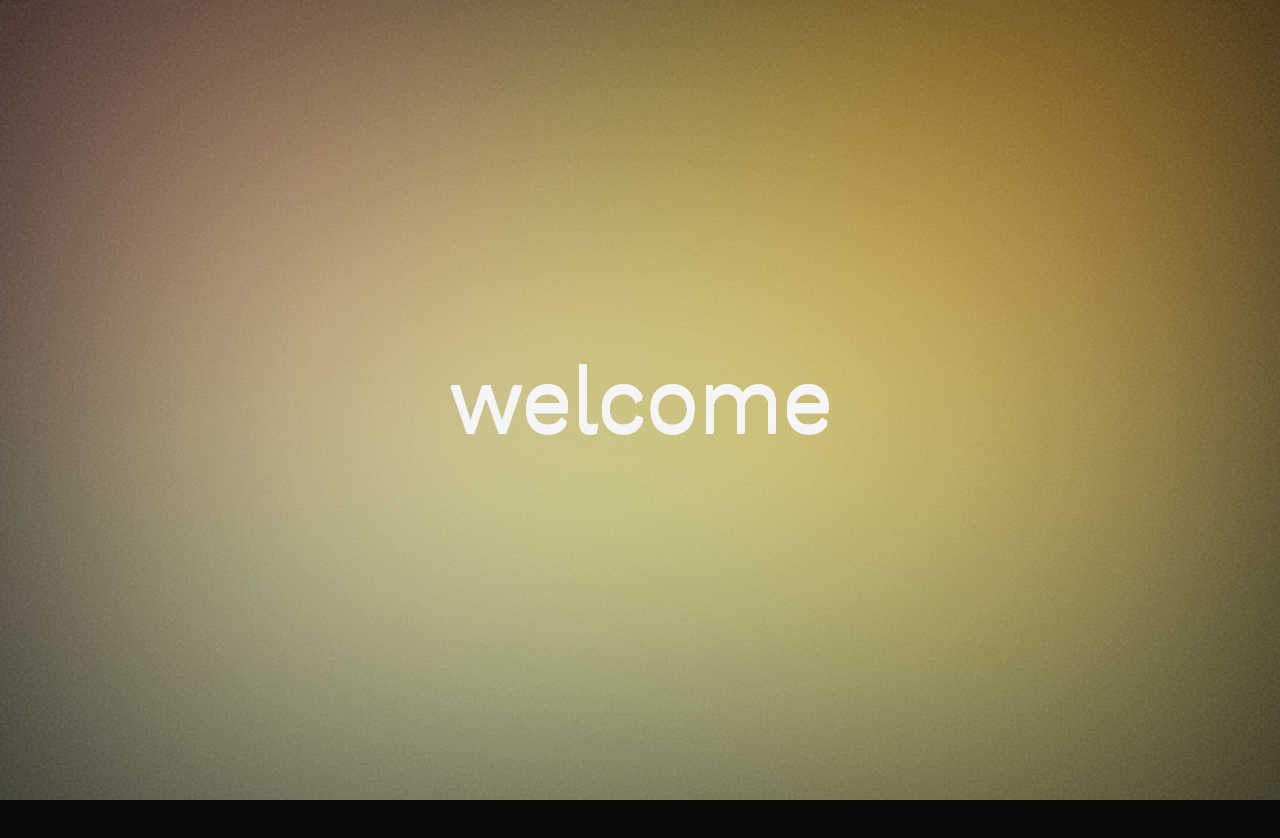
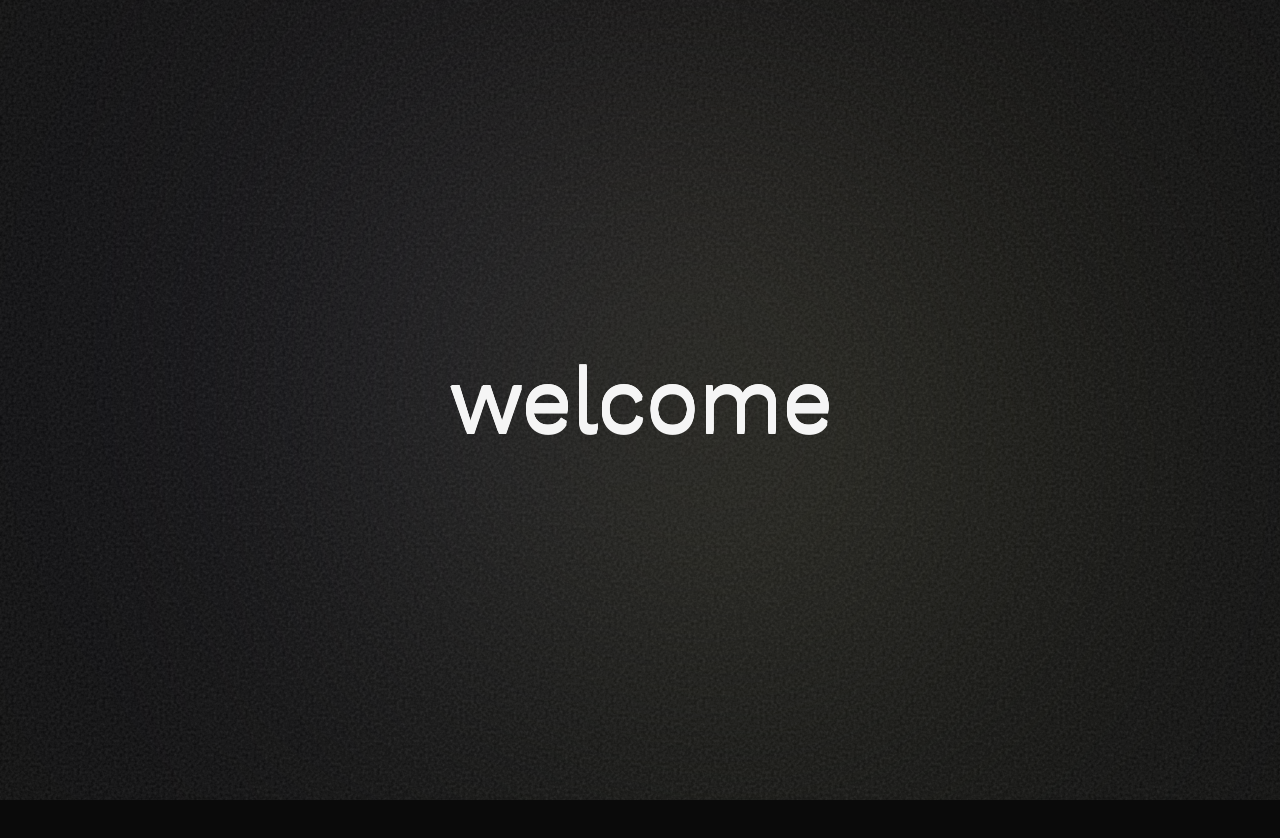
Before and after one commit to jerinzech/nmmdstudiowebsite, a Svelte app: page / in a window 1280 px wide. Shown: the top 838 px of the page. Built offline with nearby package versions, Linux system fonts and the light colour scheme; a web font is replaced by a local one.

Commit message:
refactor: update background styles for improved color visibility and contrast in Blocks and ColorWash components

```diff
--- a/src/components/Blocks.svelte
+++ b/src/components/Blocks.svelte
@@ -977,7 +977,12 @@
     padding: 1.5rem;
     overflow: hidden;
     border: 0.0625rem solid rgb(255 255 255 / 0.1);
-    background: rgb(255 255 255 / 0.05);
+    /*
+     * No white tint here on purpose. A translucent white fill lifted every
+     * block toward grey and washed out the colour wash showing through the
+     * frosted blur. With it gone the backdrop reads the ambient colour instead.
+     */
+    background: transparent;
     backdrop-filter: blur(1.5rem);
 
     /*
@@ -1462,7 +1467,8 @@
 
     border: 0.0625rem solid rgb(255 255 255 / 0.1);
     border-radius: 1.5625rem;
-    background: rgb(255 255 255 / 0.05);
+    /* Matches the blocks: no white tint, so the frosted blur shows the colour wash. */
+    background: transparent;
     backdrop-filter: blur(1.5rem);
     color: var(--color-neutral-100);
     cursor: pointer;
--- a/src/components/ColorWash.svelte
+++ b/src/components/ColorWash.svelte
@@ -29,34 +29,44 @@
   const BLUR = 200;
 
   /**
-   * Blob radii, as a fraction of the viewport's smaller dimension.
+   * Blob positions, as fractions of the viewport, and radii as fractions of its
+   * smaller dimension.
    *
-   * The radii are deliberately large relative to the 200px blur. A Gaussian
-   * blur preserves a colour's hue and saturation exactly, but spreads its
-   * energy, so the *value* (lightness) at the core falls as the blur grows.
-   * Measured at sigma=200 on a 577px-tall viewport: a 200px-radius blob peaks
-   * at only ~12% of its solid value, while a 300px radius reaches ~40%.
-   * These radii (0.30-0.55 of the viewport's short side) put every core well
-   * up that curve, so the blobs hold near-solid lightness while their edges
-   * still run the full 200px soft.
+   * Both the cluster and its scale come from the design reference. Measured off
+   * that image, every colour sits inside a tight box around the middle
+   * (x 0.31-0.71, y 0.29-0.75) and nothing reaches the corners.
+   *
+   * The radii are small for the same reason the wash is dim: a Gaussian blur
+   * spreads a shape's energy, so a lighter peak needs a smaller source. At
+   * sigma=200 a 250px-radius blob holds ~50% of its solid value and reads as a
+   * strong colour; these sit at roughly 0.14-0.17 of the short side, which is
+   * what lands the field in the reference's band.
    */
   const BLOBS = [
-    // Core — darkest colours, anchoring the centre where the text sits.
-    { x: 0.5, y: 0.5, r: 0.42, fill: '#511e1e' },
-    { x: 0.4, y: 0.4, r: 0.36, fill: '#4e7248' },
-    { x: 0.61, y: 0.6, r: 0.38, fill: '#6100ff' },
-    // Mid ring — the cool blues, pushed out so the true centre stays dark.
-    { x: 0.28, y: 0.55, r: 0.34, fill: '#6c94fc' },
-    { x: 0.72, y: 0.42, r: 0.32, fill: '#6c94fc' },
-    // The bright greens, lifting through the middle band.
-    { x: 0.45, y: 0.28, r: 0.26, fill: '#9dde32' },
-    { x: 0.4, y: 0.7, r: 0.24, fill: '#9dde32' },
-    // Outer rim — the warm and pale colours, away from the text.
-    { x: 0.22, y: 0.25, r: 0.32, fill: '#f99987' },
-    { x: 0.78, y: 0.22, r: 0.32, fill: '#ffa800' },
-    { x: 0.76, y: 0.74, r: 0.32, fill: '#faef82' },
-    { x: 0.24, y: 0.75, r: 0.32, fill: '#fafbc1' },
+    // Upper band — the warm ambers, sitting above the middle.
+    { x: 0.5, y: 0.36, r: 0.17, fill: '#ffa800' },
+    { x: 0.58, y: 0.35, r: 0.16, fill: '#f99987' },
+    { x: 0.6, y: 0.41, r: 0.15, fill: '#511e1e' },
+    // Middle — the cool blues and the green, the densest part of the cluster.
+    { x: 0.4, y: 0.42, r: 0.17, fill: '#6c94fc' },
+    { x: 0.37, y: 0.49, r: 0.16, fill: '#6100ff' },
+    { x: 0.45, y: 0.49, r: 0.15, fill: '#4e7248' },
+    { x: 0.58, y: 0.5, r: 0.14, fill: '#9dde32' },
+    // Lower band — the pale yellows, trailing under the cluster.
+    { x: 0.58, y: 0.65, r: 0.15, fill: '#faef82' },
+    { x: 0.66, y: 0.63, r: 0.14, fill: '#fafbc1' },
   ] as const;
+
+  /**
+   * Overall dimmer for the wash.
+   *
+   * The reference background is far darker than full-strength colour: its
+   * brightest point measures a value of ~0.25 against a near-black surround,
+   * where a saturated blob at full opacity would sit near 1.0. Rather than
+   * shrink the blobs to nothing, they keep their size and the whole group is
+   * held down to that level.
+   */
+  const OPACITY = 0.3;
 
   let w = $state(0);
   let h = $state(0);
@@ -94,6 +104,7 @@
     width={w}
     height={h}
     viewBox="0 0 {w} {h}"
+    opacity={OPACITY}
   >
     <defs>
       <!--
@@ -107,7 +118,7 @@
     </defs>
 
     <g filter="url(#wash-blur)">
-      {#each BLOBS as blob}
+      {#each BLOBS as blob, i (i)}
         <circle
           cx={blob.x * w}
           cy={blob.y * h}
--- a/src/index.css
+++ b/src/index.css
@@ -69,6 +69,12 @@
    * The wash: fixed to the viewport behind every layer, so the colour is
    * always the same distance from the text no matter which stage is showing.
    * pointer-events off so it never intercepts a click meant for the page.
+   *
+   * There is deliberately no darkening scrim over it. The reference background
+   * gets its darkness from the blobs themselves — small, dim and tightly
+   * clustered — so the black is already there where the wash is thin. A scrim
+   * was tried and removed twice: at any strength that helps contrast it also
+   * mutes the hues toward grey.
    */
   .wash {
     position: fixed;
```
